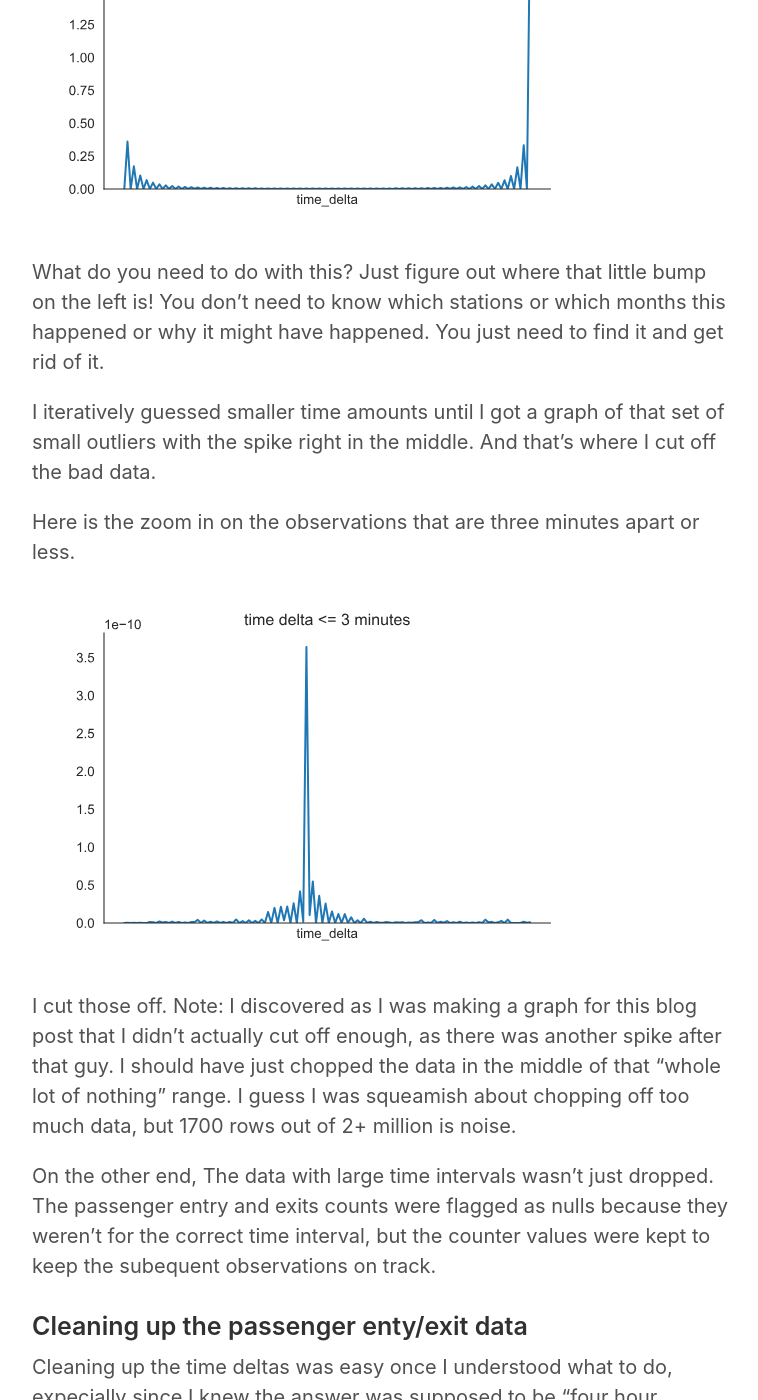
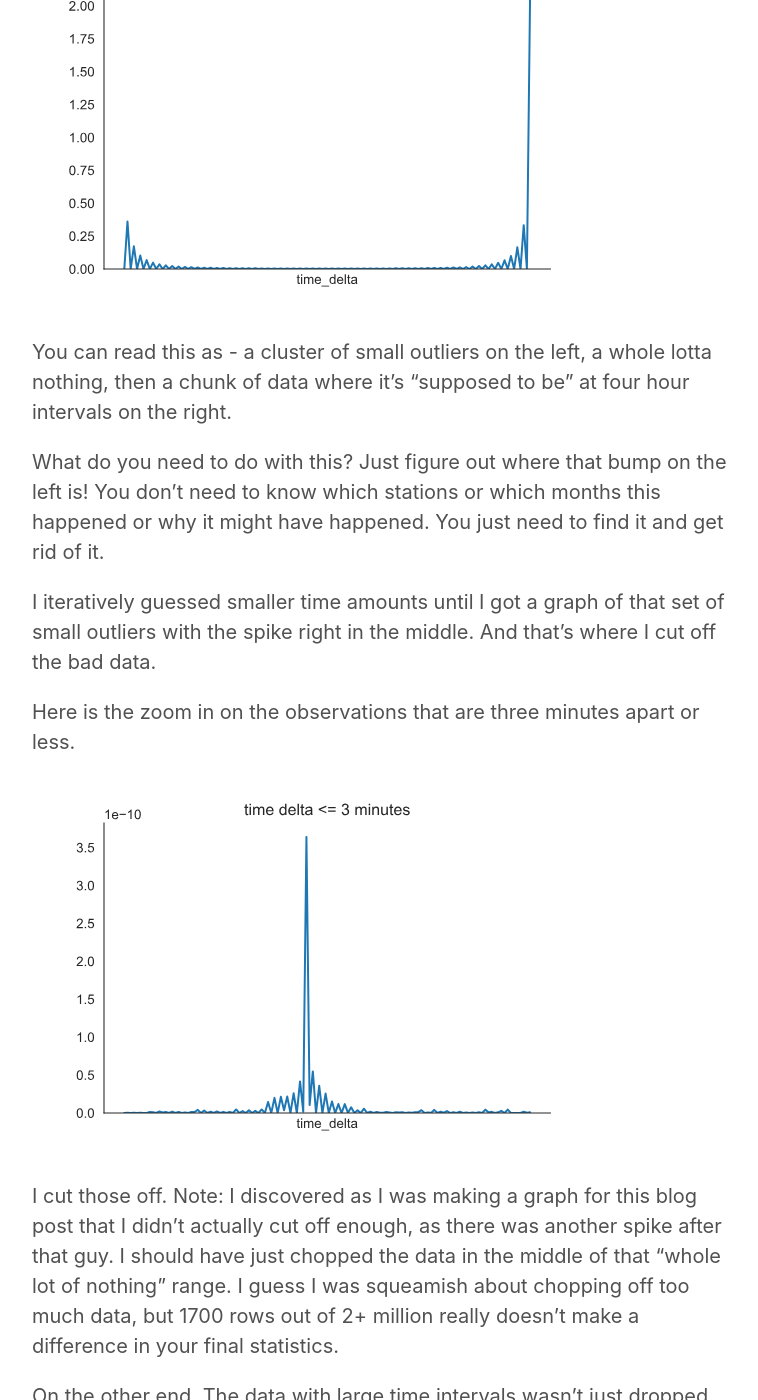
Before and after one commit to j-carson/j-carson.github.io, a Jekyll site: the page built from _posts/2019-01-12-The-Forest.md, in a window 1280 px wide and 1400 px high, scrolled down 3006 px. Shown: the whole window, without its empty margins (258-1016 px from the left). Built offline with Jekyll 4.4.1, drawn with Linux system fonts in a browser that asks for light colours; some of the changed text lies outside the part shown.

Commit message:
edited one more time after seeing on the screen

```diff
--- a/_posts/2019-01-12-The-Forest.md
+++ b/_posts/2019-01-12-The-Forest.md
@@ -28,6 +28,9 @@ what I will describe below.
 
 ## What could go wrong?
 
+In theory, the data was supposed to be counter readings at four hour intervals,
+but in practice there were some messy rows.
+
 - Data could be over- or under- collected.
 
   The data included instances where multiple observations were just minutes apart, and other cases where there were one or more missed observations in a sequence leading to intervals that were more than 4 hours apart, up to 24 hours.
@@ -49,10 +52,10 @@ entire 2.3 million rows, rather than taking it one piece at a time.
 
 Why did working on the "forest" rather than the "trees" work so well?
 
-- With a single station's worth of data, it is harder to know whether
+- With a single station's worth of data, it's harder to recognize whether
 an observation is a problematic outlier or just on the high or
 low end of normal.
-With more observations, it's just much easier to be confident when you
+With more observations, it's much easier to be confident when you
 decide an outlier does not belong in the dataset.
 
 - I knew theoretically that real-world datasets often
@@ -74,7 +77,11 @@ a KDE plot of the uncleaned 2.3 million rows:
 
 ![needs_cleaning]({{ site.url }}/images/dirty_time_delta.svg)
 
-What do you need to do with this? Just figure out where that little bump
+You can read this as - a cluster of small outliers on the left, a whole
+lotta nothing, then a chunk of data where it's "supposed to be" at
+four hour intervals on the right.
+
+What do you need to do with this? Just figure out where that bump
 on the left is! You
 don't need to know which stations or which months this happened or why
 it might have happened. You just need to find it and get rid of it.
@@ -92,7 +99,8 @@ I cut those off.  Note: I discovered as I was making a graph for this blog
 post that I didn't actually cut off enough, as there was another spike after
 that guy. I should have just chopped the data in the middle of that "whole
 lot of nothing" range. I guess I was squeamish about chopping off too
-much data, but 1700 rows out of 2+ million is noise.
+much data, but 1700 rows out of 2+ million really doesn't make a difference
+in your final statistics.
 
 On the other end, The data with large time intervals wasn't just dropped. The passenger
 entry and exits counts were flagged as nulls because they weren't
@@ -129,7 +137,7 @@ per person to get through the doorway.
 
 ![qu_2]({{ site.url }}/images/qu_2.png)
 
-Nope. Definitely found the boundary between good and bad data here.
+Nope! Definitely found the boundary between good and bad data here.
 
 We added a (possibly too?) generous 50% margin to that ~3000 value and
 cut off every counter reporting more than 4500 observations.
```
Also changed, not shown: other parts of _posts/2019-01-12-The-Forest.md (+2 -2 lines).
